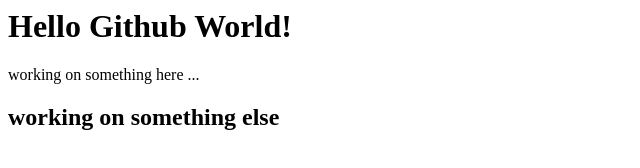
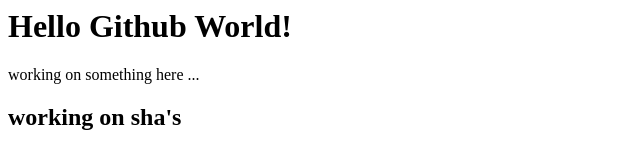
Before and after one commit to halilcodes/Buchalka_beginner, a plain HTML site: page GitHubMasterclass/index.html in a window 1280 px wide. Shown: the whole page, without its empty margins (0-640 px from the left). Drawn offline with Linux system fonts and the light colour scheme.

Commit message:
investigate sha's

```diff
--- a/GitHubMasterclass/index.html
+++ b/GitHubMasterclass/index.html
@@ -5,4 +5,4 @@
 
 </div>
 
-<h2>working on something else</h2>
+<h2>working on sha's</h2>
```
